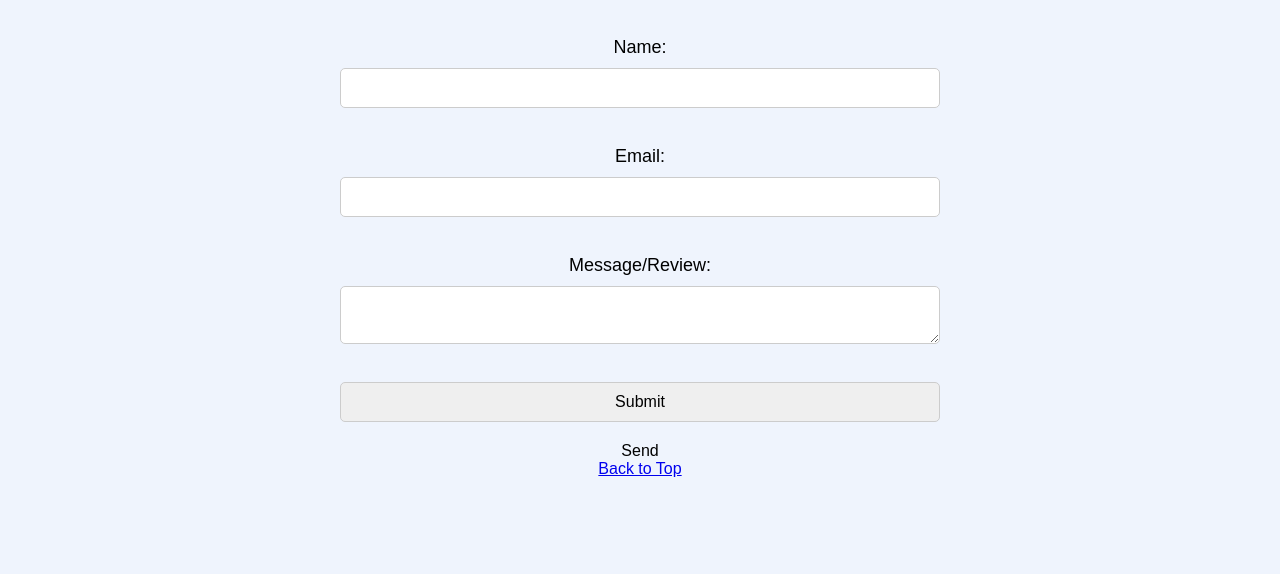
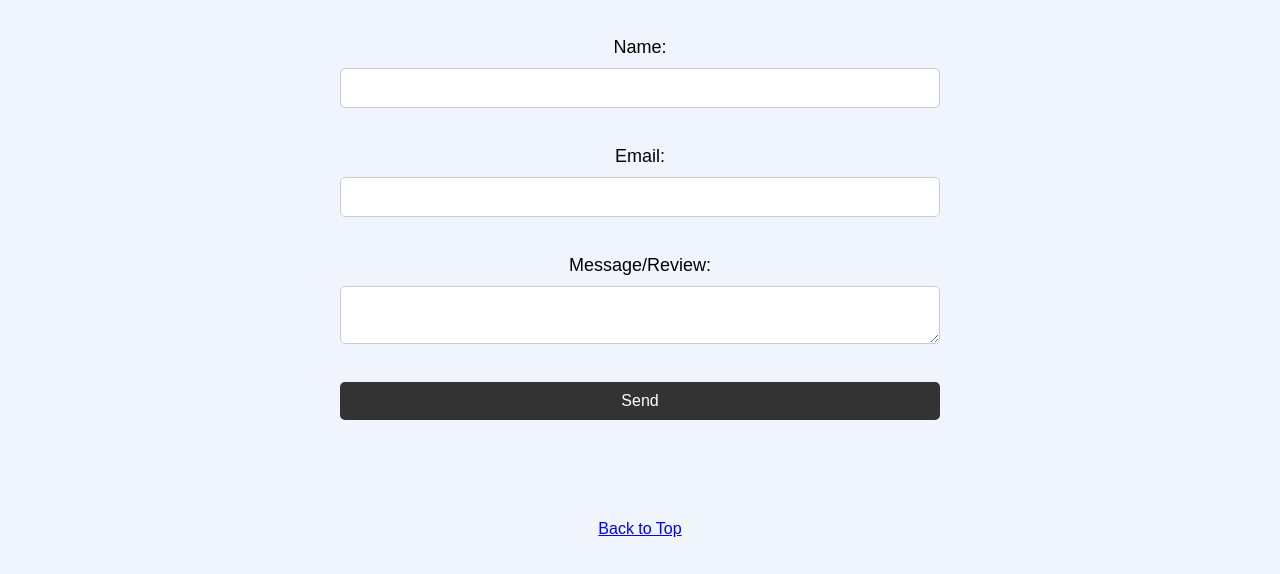
Before and after one commit to johanblupojr/Portfolio, a plain HTML site: page index.html in a window 1280 px wide. Shown: the part 3505-4079 px from the top of the page. Drawn offline with Linux system fonts and the light colour scheme.

Commit message:
Editted send button

```diff
--- a/index.html
+++ b/index.html
@@ -157,7 +157,7 @@
           <label for="message">Message/Review:</label>
           <textarea id="message" name="message" required></textarea>
           <br>
-          <input type="submit">Send</button>
+          <button type="submit">Send</button>
         </form>
         <a href="#" id="totop" >Back to Top</a>
 </section>
@@ -172,10 +172,3 @@
 </footer>
 </body>
 </html>
-
-
-
-
-
-
-</html>
```
